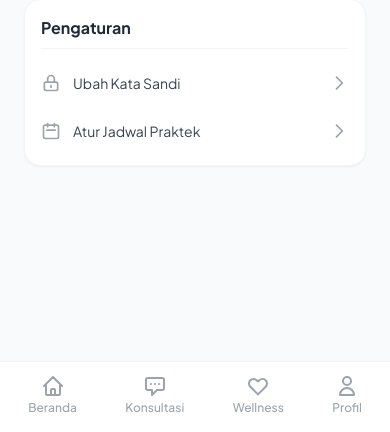
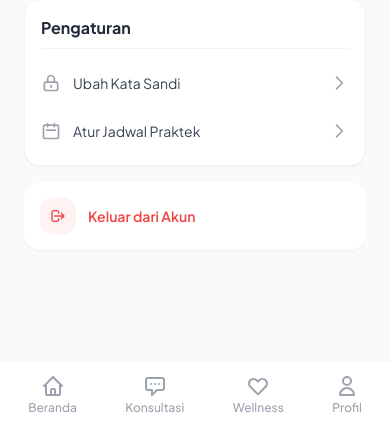
Before and after one commit to hiroooo0/orionclinic2, a CodeIgniter 4 app: the page made by app/Views/doctor/profile.php in a window 390 px wide. Shown: the part 412-844 px from the top of the page. Run offline with PHP 8.4 and a stand-in for CodeIgniter, Linux system fonts and the light colour scheme; the template is opened without the code that fills it, so the values that code supplies are empty; some libraries are stand-ins or nearby versions.

Commit message:
fix logout button di role akun dokter (mobile)

```diff
--- a/app/Views/doctor/profile.php
+++ b/app/Views/doctor/profile.php
@@ -45,6 +45,19 @@
                             </button>
                         </div>
                     </div>
+
+                    <!-- Logout Button -->
+                    <div class="bg-white rounded-2xl shadow-sm overflow-hidden mb-6">
+                        <button onclick="window.location.href='<?= base_url('logout') ?>'"
+                            class="w-full flex items-center p-4 hover:bg-red-50 transition-all">
+                            <div class="w-9 h-9 bg-red-50 rounded-xl flex items-center justify-center mr-3 flex-shrink-0">
+                                <svg class="w-4 h-4 text-red-500" fill="none" stroke="currentColor" viewBox="0 0 24 24">
+                                    <path stroke-linecap="round" stroke-linejoin="round" stroke-width="2" d="M17 16l4-4m0 0l-4-4m4 4H7m6 4v1a3 3 0 01-3 3H6a3 3 0 01-3-3V7a3 3 0 013-3h4a3 3 0 013 3v1"/>
+                                </svg>
+                            </div>
+                            <span class="flex-1 text-left font-semibold text-red-500 text-sm">Keluar dari Akun</span>
+                        </button>
+                    </div>
                 </div>
             </div>
 
```
